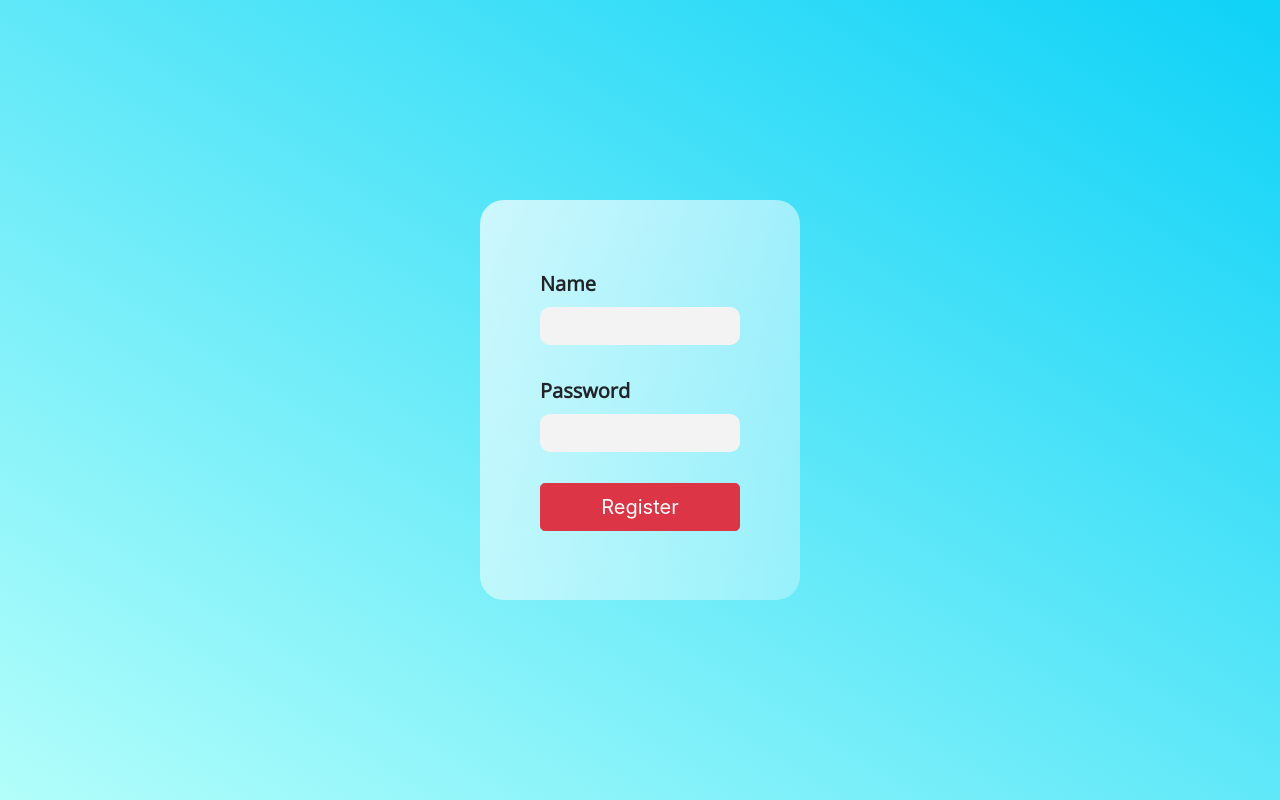
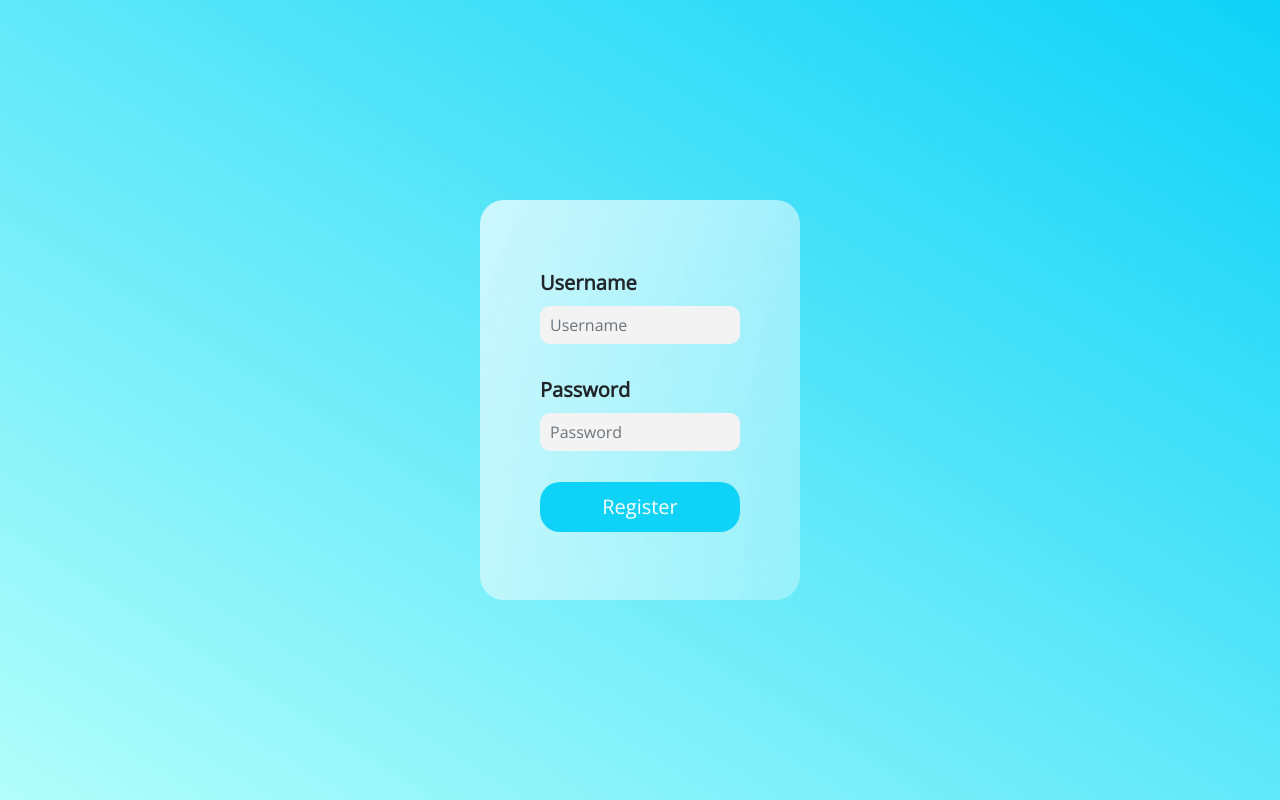
Before and after one commit to WilliamZLi/CS97-App, a React (Create React App) app in the folder frontend/: page /register in a window 1280 px wide. Built offline with nearby package versions, Linux system fonts and the light colour scheme.

Commit message:
styled register component

```diff
--- a/frontend/src/components/register.component.js
+++ b/frontend/src/components/register.component.js
@@ -1,4 +1,5 @@
 import React, { Component } from "react";
+import "./login.css";
 import Form from "react-bootstrap/Form";
 import Button from "react-bootstrap/Button";
 import axios from "axios";
@@ -65,11 +66,12 @@ export default class Register extends Component {
       <div className="form-wrapper">
         <Form onSubmit={this.onSubmit}>
           <Form.Group controlId="Name">
-            <Form.Label>Name</Form.Label>
+            <Form.Label>Username</Form.Label>
             <Form.Control
               type="text"
               value={this.state.name}
               onChange={this.onChangeName}
+              placeholder="Username"
             />
           </Form.Group>
 
@@ -79,10 +81,11 @@ export default class Register extends Component {
               type="password"
               value={this.state.password}
               onChange={this.onChangePassword}
+              placeholder="Password"
             />
           </Form.Group>
 
-          <Button variant="danger" size="lg" block="block" type="submit">
+          <Button size="lg" block="block" type="submit" className="button">
             Register
           </Button>
         </Form>
```
